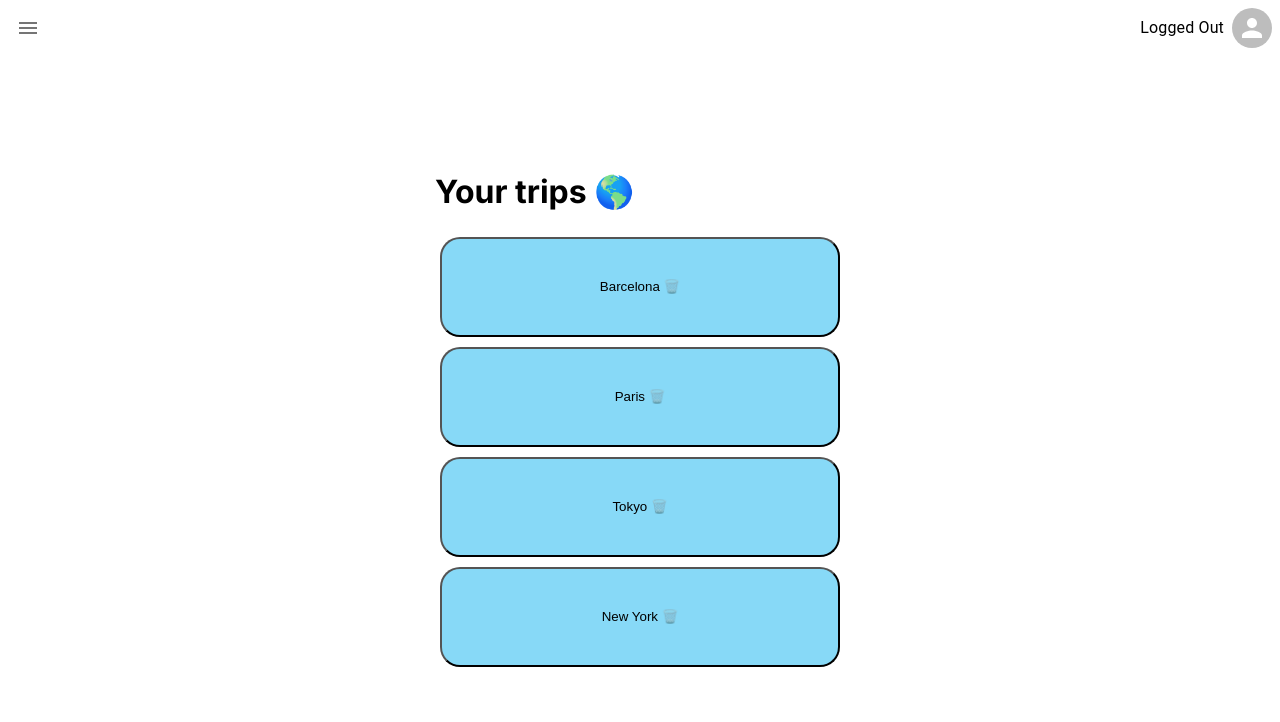
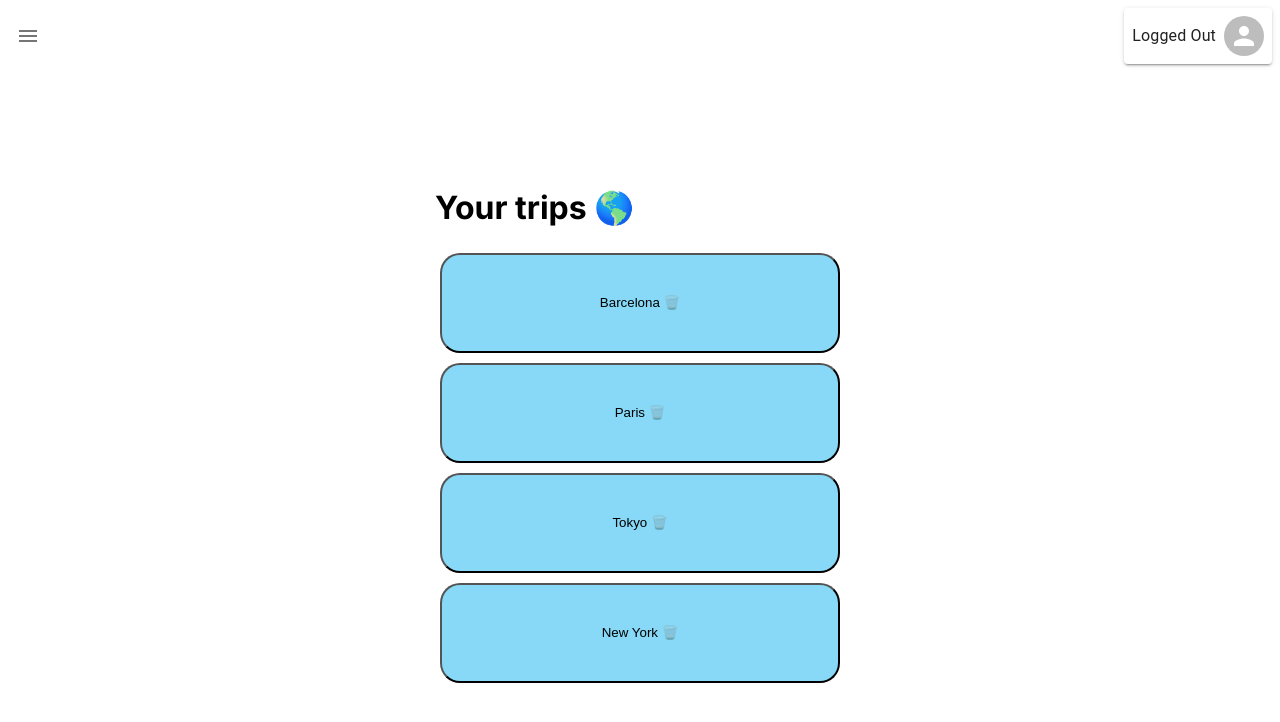
Before and after one commit to silvester-zogaj/travel-planner, a Next.js app in the folder travel-planner-fe/: page /trips in a window 1280 px wide. Shown: the top 722 px of the page. Built offline with nearby package versions, Linux system fonts and the light colour scheme; no server answers.

Commit message:
remove unused stuff

```diff
--- a/travel-planner-fe/app/itineraries/[day]/page.tsx
+++ b/travel-planner-fe/app/itineraries/[day]/page.tsx
@@ -1,8 +1,6 @@
 "use client";
 import { PlacesMap } from "@/components/placesMap";
 import styles from "../../page.module.css";
-import { useRouter } from "next/navigation";
-import { useEffect } from "react";
 
 export default function SingleDay() {
   return (
--- a/travel-planner-fe/app/layout.tsx
+++ b/travel-planner-fe/app/layout.tsx
@@ -1,5 +1,4 @@
 import { AuthContextProvider } from "./context/AuthContext";
-import "./globals.css";
 import { Inter } from "next/font/google";
 import Container from "@/components/appcontainer";
 import MuiTheme from "./theme";
--- a/travel-planner-fe/components/currentUserComponent.tsx
+++ b/travel-planner-fe/components/currentUserComponent.tsx
@@ -1,13 +1,13 @@
 "use client";
 import { AuthContext } from "@/app/context/AuthContext";
-import { Avatar, Box, Stack, Typography } from "@mui/material";
+import { Avatar, Box, Paper, Stack, Typography } from "@mui/material";
 import { useContext } from "react";
 
 function CurrentUser() {
   const { user, name } = useContext(AuthContext);
 
   return (
-    <Box>
+    <Paper sx={{ p: 1 }} elevation={2}>
       <Stack
         direction="row"
         alignItems="center"
@@ -19,7 +19,7 @@ function CurrentUser() {
         </Typography>
         <Avatar />
       </Stack>
-    </Box>
+    </Paper>
   );
 }
 
```
